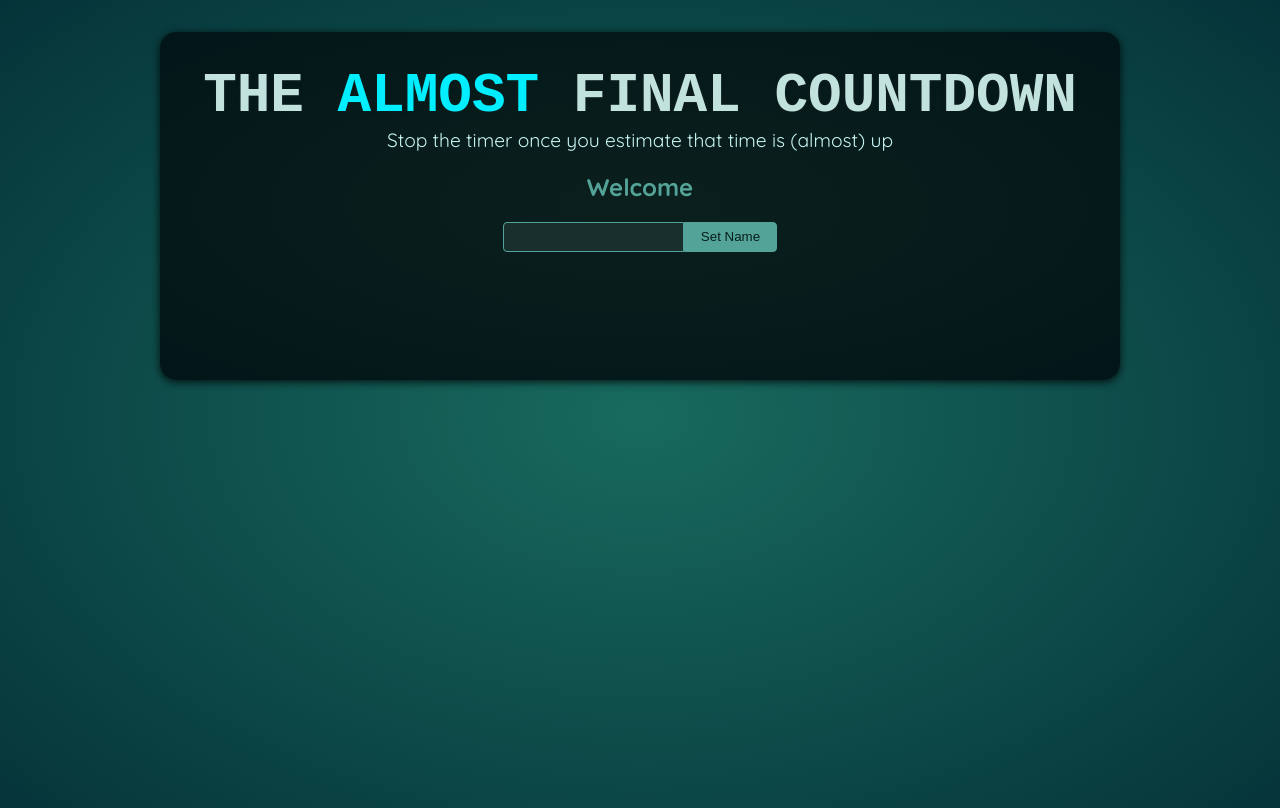
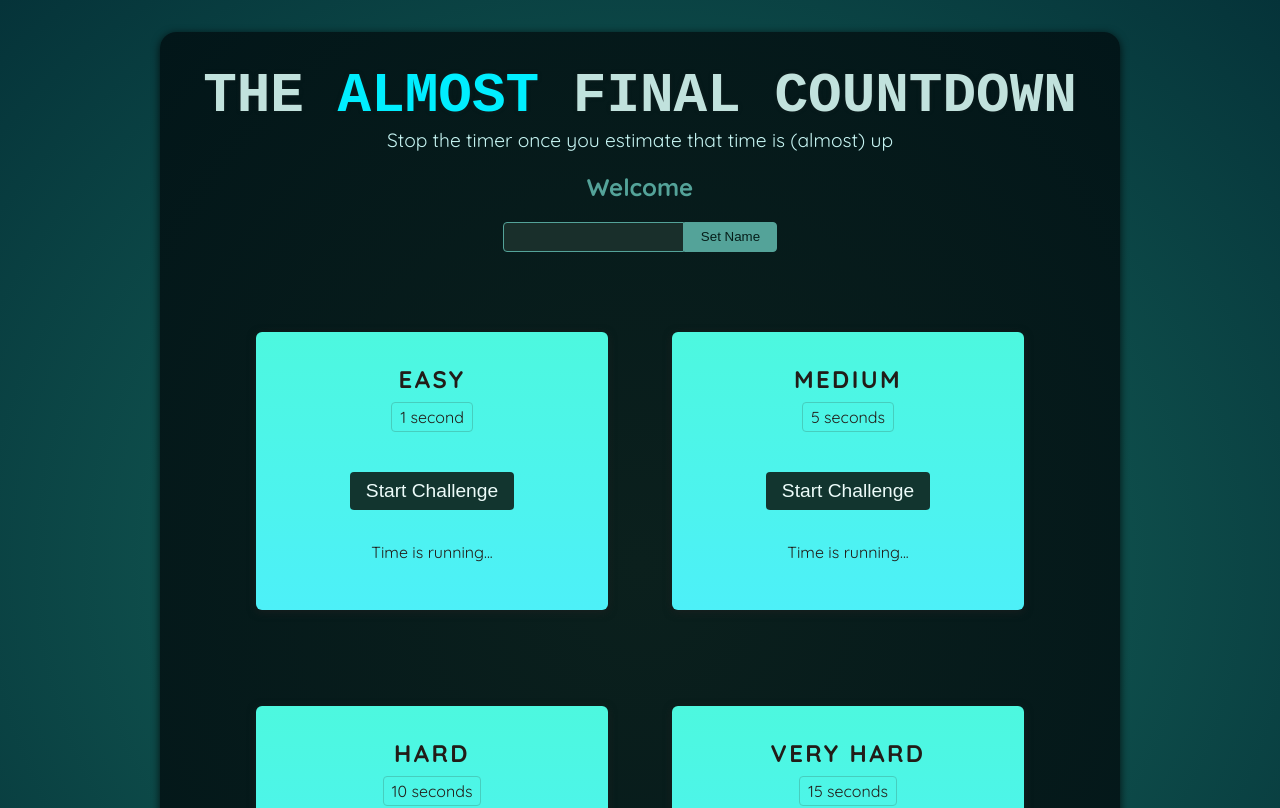
Before and after one commit to azamkhanuk/countdown-game, a React (Vite) app: page / in a window 1280 px wide. Shown: the top 808 px of the page. Built offline with nearby package versions, Linux system fonts and the light colour scheme; a web font is replaced by a local one.

Commit message:
setting up challengers

```diff
--- a/src/App.jsx
+++ b/src/App.jsx
@@ -1,10 +1,19 @@
 import Player from './components/Player.jsx';
+import {useState} from "react";
+import TimerChallenge from "./components/TimerChallenge.jsx";
 
 function App() {
+
+
   return (
     <>
       <Player />
-      <div id="challenges"></div>
+      <div id="challenges">
+          <TimerChallenge title="Easy" targetTime={1} />
+          <TimerChallenge title="Medium" targetTime={5} />
+          <TimerChallenge title="Hard" targetTime={10} />
+          <TimerChallenge title="Very hard" targetTime={15} />
+      </div>
     </>
   );
 }
--- /dev/null
+++ b/src/components/TimerChallenge.jsx
@@ -0,0 +1,21 @@
+const TimerChallenge = ({title, targetTime}) => {
+
+    return (
+        <section className="challenge">
+            <h2>{title}</h2>
+            <p className="challenge-time">
+                {targetTime} second{targetTime > 1 ? 's' : ''}
+            </p>
+            <p>
+                <button>
+                    Start Challenge
+                </button>
+            </p>
+            <p className="">
+                Time is running...
+            </p>
+        </section>
+    );
+
+}
+export default TimerChallenge;
```
